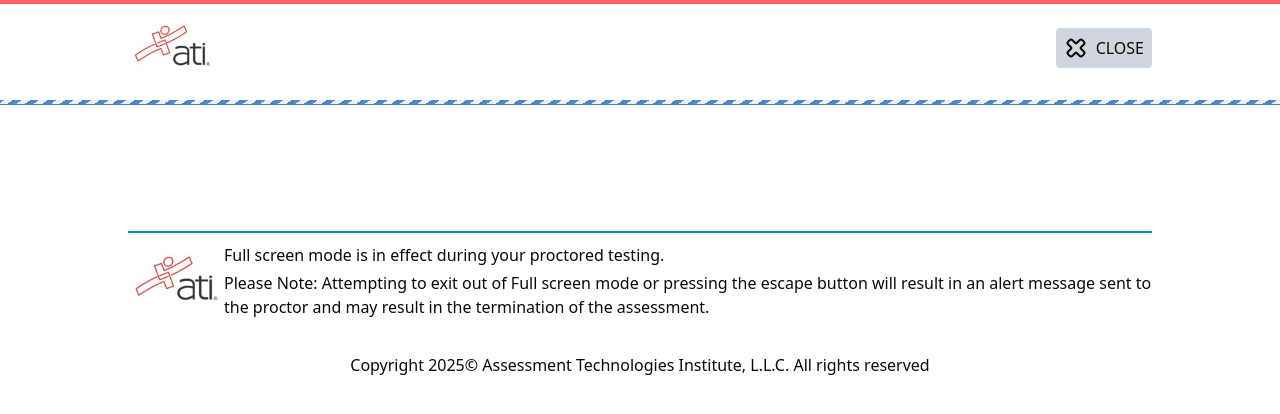
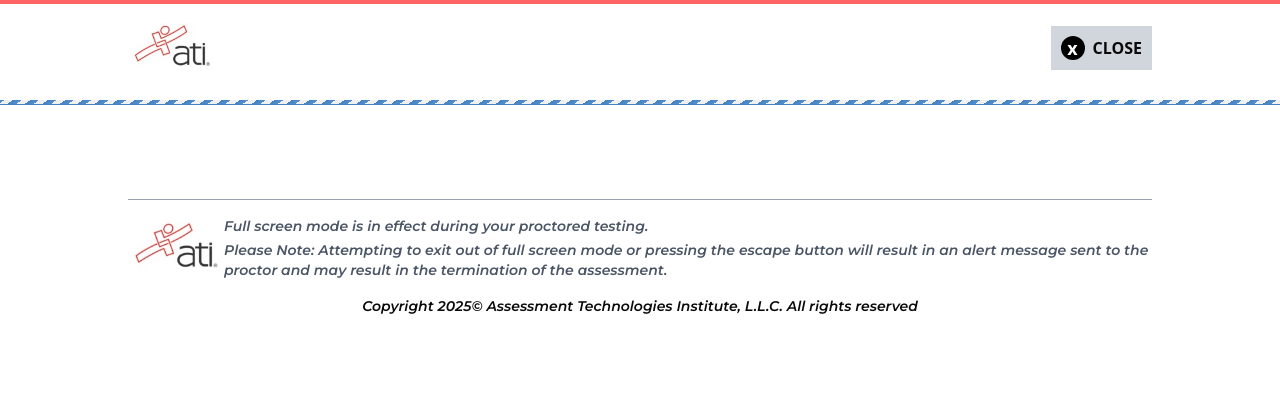
Before and after one commit to Clinton-Nyaore/clinton-exam-frontend, a React (Vite) app: page /exam-page/1 in a window 1280 px wide. Shown: the top 414 px of the page. Built offline with nearby package versions, Linux system fonts and the light colour scheme; sample sign-in values are in the browser's storage.

Commit message:
pending issue ni footer logo and countdown timer

```diff
--- a/src/_components/exam/Question.tsx
+++ b/src/_components/exam/Question.tsx
@@ -1,14 +1,13 @@
 import { useState, useEffect } from "react";
 import { IQuestion } from "@/types/exam";
 import Answers from "./Answers";
-import { CalculatorIcon } from "lucide-react";
 
 const Question = ({
   question,
   index,
   length,
-  totalTime = 600, // Default 10 min per exam
-  pauseLimit = 3, // Max pauses allowed
+  totalTime = 3600,
+  pauseLimit = 300, // Total pause time allowed for the entire exam
 }: {
   question: IQuestion;
   index: number;
@@ -17,34 +16,43 @@ const Question = ({
   pauseLimit?: number;
 }) => {
   const [timeLeft, setTimeLeft] = useState(totalTime);
+  const [totalPauseTimeLeft, setTotalPauseTimeLeft] = useState(pauseLimit);
   const [isPaused, setIsPaused] = useState(false);
-  const [pausesRemaining, setPausesRemaining] = useState(pauseLimit);
 
-  // Timer Effect
+  // Exam Timer Effect
   useEffect(() => {
     if (!isPaused && timeLeft > 0) {
       const timer = setInterval(() => {
-        setTimeLeft((prevTime) => prevTime - 1);
+        setTimeLeft((prev) => prev - 1);
       }, 1000);
       return () => clearInterval(timer);
     }
   }, [isPaused, timeLeft]);
 
-  // Format time (MM:SS)
+  // Pause Timer Effect
+  useEffect(() => {
+    if (isPaused && totalPauseTimeLeft > 0) {
+      const pauseTimer = setInterval(() => {
+        setTotalPauseTimeLeft((prev) => prev - 1);
+        setTimeLeft((prev) => prev - 1); // Keep exam time in sync
+      }, 1000);
+
+      return () => clearInterval(pauseTimer);
+    } else if (isPaused && totalPauseTimeLeft === 0) {
+      setIsPaused(false); // Auto-resume when pause time is exhausted
+    }
+  }, [isPaused, totalPauseTimeLeft]);
+
+  const handlePause = () => {
+    if (totalPauseTimeLeft > 0) {
+      setIsPaused(!isPaused); // Toggle pause state
+    }
+  };
+
   const formatTime = (seconds: number) => {
     const minutes = Math.floor(seconds / 60);
     const secs = seconds % 60;
     return `${minutes}:${secs < 10 ? "0" : ""}${secs}`;
-  };
-
-  // Handle Pause
-  const handlePause = () => {
-    if (pausesRemaining > 0) {
-      setIsPaused(!isPaused);
-      if (!isPaused) {
-        setPausesRemaining((prev) => prev - 1);
-      }
-    }
   };
 
   return (
@@ -66,20 +74,23 @@ const Question = ({
             </p>
             <p>
               Pause remaining:{" "}
-              <span className="text-gray-500">{pausesRemaining}</span>
+              <span className="text-gray-500">
+                {formatTime(totalPauseTimeLeft)}
+              </span>
             </p>
           </div>
-          <div className="mx-4">
+
+          <div className=" ">
             <button
-              className={`px-3 py-1.5 rounded ${
-                pausesRemaining > 0
-                  ? "bg-gray-300"
-                  : "bg-gray-400 cursor-not-allowed"
+              className={`px-6 py-3.5 font-bold ${
+                totalPauseTimeLeft === 0
+                  ? "bg-gray-300 cursor-not-allowed"
+                  : "bg-gray-400"
               }`}
               onClick={handlePause}
-              disabled={pausesRemaining === 0}
+              disabled={totalPauseTimeLeft === 0}
             >
-              {isPaused ? "RESUME" : "PAUSE"}
+              {isPaused ? "PAUSED" : "PAUSE"}
             </button>
           </div>
         </div>
@@ -88,7 +99,11 @@ const Question = ({
           id="calculator-icon"
           className="flex justify-center items-center my-2"
         >
-          <CalculatorIcon size={"68px"} />
+          <img
+            className="h-16"
+            src="https://encrypted-tbn0.gstatic.com/images?q=tbn:ANd9GcSEmUGnZyswJNYImmudNSvHEOkfbX_hK3HwzQ&s"
+            alt=""
+          />
         </div>
       </div>
 
@@ -98,7 +113,7 @@ const Question = ({
 
       {/* Dots section */}
       <div id="dots" className="">
-        <DotsSeparator count={25} />
+        <DotsSeparator count={45} />
       </div>
 
       <div className="ml-8 mt-2">
@@ -114,7 +129,7 @@ const DotsSeparator = ({ count }: { count: number }) => {
   return (
     <div id="dots" className="flex justify-between space-x-2 my-6 w-full">
       {Array.from({ length: count }).map((_, index) => (
-        <span key={index} className="w-2 h-2 bg-gray-400 rounded-full"></span>
+        <span key={index} className="w-2 h-2 bg-gray-600 rounded-full"></span>
       ))}
     </div>
   );
--- a/src/_components/inputs/signPost.tsx
+++ b/src/_components/inputs/signPost.tsx
@@ -5,12 +5,12 @@ const SignpostButton = ({ label }: { label: () => void }) => {
       onClick={label}
     >
       {/* Signpost Rectangle */}
-      <div className="bg-gray-300 text-gray-800 px-4 py-1 font-bold">
+      <div className="bg-gray-300 text-gray-800 px-4 py-2 font-bold">
         CONTINUE
       </div>
 
       {/* Triangle (Right Pointer) */}
-      <div className="absolute -right-32 -bottom-2.5 w-32 h-8 -mt-24 border-t-28 border-t-transparent border-b-28 border-b-transparent border-l-32 border-l-gray-300"></div>
+      <div className="absolute -right-32 -bottom-2.5 w-32 h-8 -mt-24 border-t-34 border-t-transparent border-b-32 border-b-transparent border-l-32 border-l-gray-300"></div>
     </section>
   );
 };
--- a/src/_components/navigation/Footer.tsx
+++ b/src/_components/navigation/Footer.tsx
@@ -1,23 +1,23 @@
 const Footer = () => {
   return (
     <>
-      <section className="mt-24">
-        <div className="w-[80%] mx-auto border-t-2 border-t-cyan-600">
+      <section className="mt-16 text-sm montserrat-footer ">
+        <div className="w-[80%] mx-auto border-t border-t-gray-400">
           <div className="flex place-items-center">
             <img src="/logo.jpeg" className="h-24" alt="" />
-            <div className="space-y-1">
+            <div className="space-y-1  text-gray-600">
               <p>
                 Full screen mode is in effect during your proctored testing.
               </p>
               <p>
-                Please Note: Attempting to exit out of Full screen mode or
+                Please Note: Attempting to exit out of full screen mode or
                 pressing the escape button will result in an alert message sent
                 to the proctor and may result in the termination of the
                 assessment.
               </p>
             </div>
           </div>
-          <div className="flex justify-center py-6">
+          <div className="flex justify-center">
             <div>
               Copyright{` ${new Date().getFullYear()}`}&copy; Assessment
               Technologies Institute, L.L.C. All rights reserved
--- a/src/_components/navigation/Header.tsx
+++ b/src/_components/navigation/Header.tsx
@@ -1,5 +1,4 @@
 import { examName, removeExamName } from "@/state/features/exam/headerSlice";
-import { CrossIcon } from "lucide-react";
 import { useDispatch, useSelector } from "react-redux";
 import { Link, useLocation } from "react-router-dom";
 
@@ -16,7 +15,7 @@ const Header = () => {
   return (
     <section className="border-t-red-400 border-t-4">
       <div className="relative flex place-items-center justify-between w-[80%] mx-auto ">
-        <div className="flex place-items-center justify-around w-1/3">
+        <div className="flex place-items-center justify-around w-1/4">
           <img src="/logo.jpeg" className="h-22 mr-auto" alt="" />
 
           {pathname.includes("/exam-page") && (
@@ -31,13 +30,13 @@ const Header = () => {
         {pathname.includes("/exam-page") && (
           <Link onClick={handleClearHeader} to={"/"}>
             <div
-              className="bg-gray-300 p-2 hover:cursor-pointer flex space-x-2 rounded"
-              id="#user-profile"
+              className="bg-gray-300 p-2.5 hover:cursor-pointer place-items-center flex space-x-2"
+              id="#user-profile "
             >
-              <div className="rotate-45">
-                <CrossIcon />
+              <div className="bg-black rounded-full w-6 h-6 flex place-items-center justify-center items-center">
+                <span className="text-white text-lg font-extrabold">x</span>
               </div>
-              <span>CLOSE</span>
+              <span className="font-bold">CLOSE</span>
             </div>
           </Link>
         )}
--- a/src/index.css
+++ b/src/index.css
@@ -1,8 +1,17 @@
+@import url('https://fonts.googleapis.com/css2?family=Montserrat:ital,wght@0,100..900;1,100..900&display=swap');
+
 @import "tailwindcss";
 
 @plugin "tailwindcss-animate";
 
 @custom-variant dark (&:is(.dark *));
+
+.montserrat-footer {
+  font-family: "Montserrat", serif;
+  font-optical-sizing: auto;
+  font-weight: 600;
+  font-style: italic;
+}
 
 .main-bg {
   background-color: #395c6b;
```
